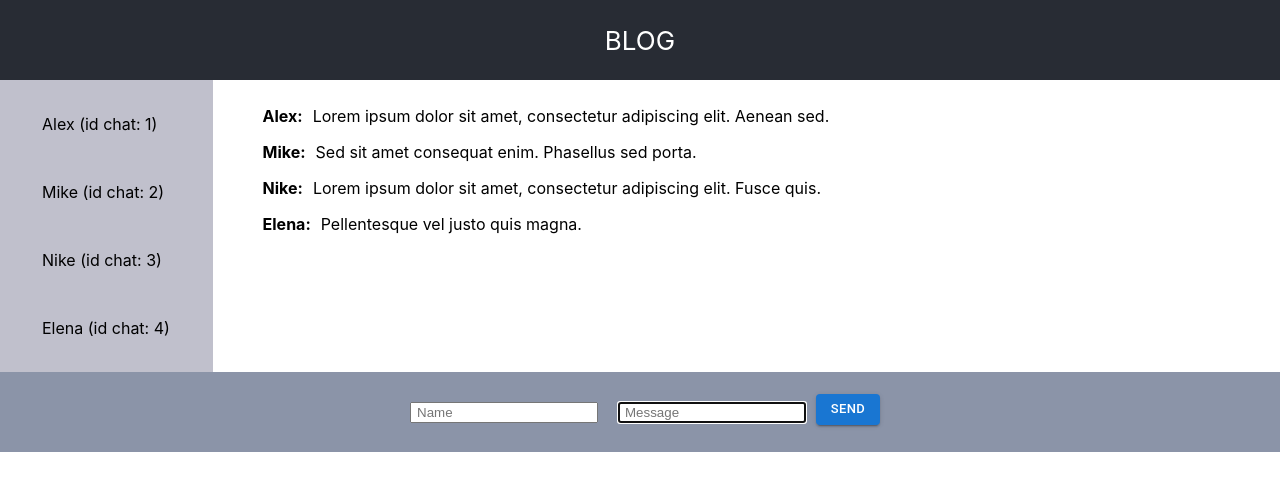
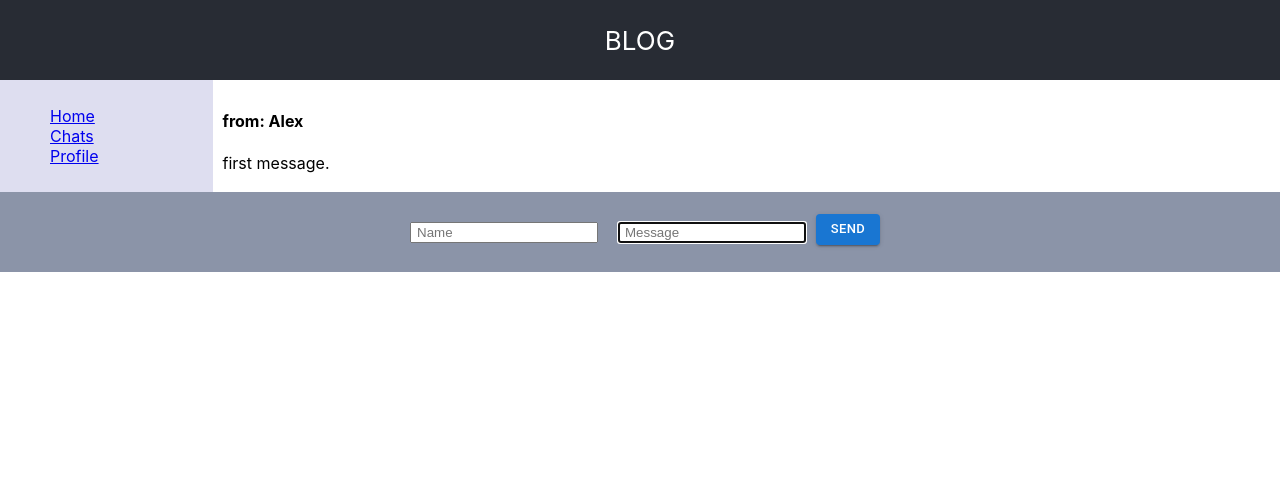
Before and after one commit to AlexZubareff/react_blog, a React (Create React App) app: page /chats/0 in a window 1280 px wide. Shown: the top 490 px of the page. Built offline with nearby package versions, Linux system fonts and the light colour scheme.

Commit message:
hw-4 redy

```diff
--- a/package.json
+++ b/package.json
@@ -11,6 +11,7 @@
     "@testing-library/user-event": "^13.5.0",
     "react": "^18.2.0",
     "react-dom": "^18.2.0",
+    "react-router-dom": "^6.4.3",
     "react-scripts": "5.0.1",
     "web-vitals": "^2.1.4"
   },
--- a/src/App.css
+++ b/src/App.css
@@ -26,7 +26,7 @@
 }
 
 .Left {
-  background-color: rgb(192, 192, 204);
+  background-color: rgb(222, 222, 240);
   width: 200px;
   padding: 10px;
 }
@@ -80,10 +80,19 @@
   padding-left: 5px;
 }
 
-h4 {
+h5 {
   display:inline;
   margin-top: 0;
   margin-right: 10px;
+}
+
+.navBar {
+  list-style: none;
+}
+
+.ChatList {
+  padding-top: 0;
+  padding-bottom: 0;
 }
 
 .App-link {
--- a/src/App.js
+++ b/src/App.js
@@ -5,52 +5,85 @@ import { FormSendMessage } from './components/FormSendMessage';
 import List from '@mui/material/List';
 import ListItem from '@mui/material/ListItem';
 import ListItemButton from '@mui/material/ListItemButton';
-
-
-
+import { BrowserRouter,HashRouter, Route, Routes } from "react-router-dom";
+import { NavBar } from './components/NavBar';
+import { Home } from './pages/Home';
+import { Profile } from './pages/Profile';
+import { NoRoute } from './pages/NoRoute';
+import { ChatList } from './pages/ChatList';
+import { Chat } from './pages/Chat';
+import { nanoid } from 'nanoid';
 
 
 export const App = (data) => {
 
-  const messageList = [
+  // const messageList = [
+  //   {
+  //     name: 'Alex',
+  //     text: 'Lorem ipsum dolor sit amet, consectetur adipiscing elit. Aenean sed.'
+  //   },
+  //   {
+  //     name: 'Mike',
+  //     text: 'Sed sit amet consequat enim. Phasellus sed porta.'
+  //   },
+  //   {
+  //     name: 'Nike',
+  //     text: 'Lorem ipsum dolor sit amet, consectetur adipiscing elit. Fusce quis.'
+  //   },
+  //   {
+  //     name: 'Elena',
+  //     text: 'Pellentesque vel justo quis magna.'
+  //   },
+  // ]
+
+  // const [textMessage, setTextMessage] = useState(messageList);
+
+
+      const chatsList = [
         {
-      name: 'Alex',
-      text: 'Lorem ipsum dolor sit amet, consectetur adipiscing elit. Aenean sed.'
+          nameChat: 'Chat_1',
+          from: 'Alex',
+          too:'Mike',
+          message: 'first message.',
+          date: new Date().toLocaleTimeString(),
+          id: nanoid()
         },
         {
-      name: 'Mike',
-      text: 'Sed sit amet consequat enim. Phasellus sed porta.'
+          nameChat: 'Chat_1',
+          from: 'Mike',
+          too:'Alex',
+          message: 'second message.',
+          date: new Date().toLocaleTimeString(),
+          id: nanoid()
         },
         {
-      name: 'Nike',
-      text: 'Lorem ipsum dolor sit amet, consectetur adipiscing elit. Fusce quis.'
+          nameChat: 'Chat_2',
+          from: 'Elena',
+          too:'Mike',
+          message: 'Lorem ipsum dolor sit amet, consectetur adipiscing elit. Aenean sed.',
+          date: new Date().toLocaleTimeString(),
+          id: nanoid()
         },
         {
-      name: 'Elena',
-      text: 'Pellentesque vel justo quis magna.'
+          nameChat: 'Chat_3',
+          from: 'Nike',
+          too:'Elena',
+          message: 'Lorem ipsum dolor sit amet, consectetur adipiscing elit. Fusce quis.',
+          date: new Date().toLocaleTimeString(),
+          id: nanoid()
+        },
+        {
+          nameChat: 'Chat_4',
+          from: 'Alex',
+          too:'Elena',
+          message: 'Pellentesque vel justo quis magna.',
+          date: new Date().toLocaleTimeString(),
+          id: nanoid()
         },
       ]
 
-  const [textMessage, setTextMessage] = useState(messageList);
 
-
-  const chatList = [
-    {
-      name: 'Alex',
-      id: '1'
-    },
-    {
-      name: 'Mike',
-      id: '2'    },
-    {
-      name: 'Nike',
-      id: '3'    },
-    {
-      name: 'Elena',
-      id: '4'    },
-  ]
-
-  const [chat, setChat] = useState(chatList);
+      const [chats, setChat] = useState(chatsList);
 
 
   // // useEffect((data) => {
@@ -64,43 +97,77 @@ export const App = (data) => {
   // //  setTextMessage(messageList)
   // // }, [])
 
-  const startChatList = chat.map((item, index) => {
-    return <List key={index.toString()}>
-              <ListItem>
-                <ListItemButton >{item.name} (id chat: {item.id})</ListItemButton>
-              </ListItem>
-          </List>;
+  // const startChatList = chats.map((item, index) => {
 
-  })
+  //   if(index)
+  //   return <List key={index.toString()}>
+  //             <ListItem>
+  //               {/* <ListItemButton>{item.nameChat}({index})</ListItemButton> */}
+  //               <ListItem>{item.nameChat}({index})</ListItem>
 
-  const startMessageList = textMessage.map((item, index) => {
-    return <ul key={index.toString()} className='list'>
-      <li><h4>{item.name}:</h4>{item.text}</li>
-      {/* <li>Text: {item.text}</li> */}
-    </ul>;
+  //             </ListItem>
+  //             <ListItem>{item.date}</ListItem>
+  //         </List>;
 
-  })
+  // })
+
+  // const startMessageList = textMessage.map((item, index) => {
+  //   return <ul key={index.toString()} className='list'>
+  //     <li><h4>{item.name}:</h4>{item.text}</li>
+  //     {/* <li>Text: {item.text}</li> */}
+  //   </ul>;
+
+  // })
+
+
+  // const startMessageList = chats.map((item, index) => {
+  //   return <ul key={index} className='list'>
+  //     <li><h5>{item.from} to {item.too}:</h5>{item.message}</li>
+  //     {/* <li>Text: {item.text}</li> */}
+  //   </ul>;
+
+  // })
+
+
+
 
   return (
+    <BrowserRouter>
           <div className="App">
         <header className='App-header '>BLOG</header>
 
           <div className='Body'>
             <div className='Left'>
-            {startChatList}
+              <NavBar />
+
             </div>
 
             <div className='Right'>
               {/* <Message className="Right"/> */}
-              {startMessageList}
+              {/* {startMessageList} */}
+              <Routes>
+                  <Route path="/" element = { <Home />} />
+
+                  <Route path="chats" >
+                      {/* <Route path=":chatId" element={ <Chat /> } /> */}
+                      <Route index element={ <ChatList chats = {chats} addChat = {setChat}/> } />
+                      <Route path=":chatId" element={ <Chat chat = {chats} addChats = {setChat}/> } />
+                  </Route>
+                  <Route exact path="/profile" element = { <Profile />} />
+                  <Route path="*" element = { <NoRoute />} />
+
+
+              </Routes>
+
             </div>
 
           </div>
         <footer className='App-footer'>
-          <FormSendMessage Message = {textMessage} handleSendMessage = {setTextMessage} />
+          <FormSendMessage Chat = {chats} handleSendMessage = {setChat} />
         </footer>
 
       </div>
+    </BrowserRouter>
   );
 }
 
--- a/src/components/Message.jsx
+++ b/src/components/Message.jsx
@@ -2,50 +2,49 @@ import { useEffect, useState } from 'react';
 
 export const Message = () => {
 
-    // console.log(firstMessage);
+    const chatsList = [
+        {
+          nameChat: 'Chat_1',
+          from: 'Alex',
+          too:'Mike',
+          message: 'Sed sit amet consequat enim. Phasellus sed porta.',
+          date: new Date().toLocaleTimeString() ,
+        },
+        {
+          nameChat: 'Chat_2',
+          from: 'Elena',
+          too:'Mike',
+          message: 'Lorem ipsum dolor sit amet, consectetur adipiscing elit. Aenean sed.',
+          date: new Date().toLocaleTimeString(),
+        },
+        {
+          nameChat: 'Chat_3',
+          from: 'Nike',
+          too:'Elena',
+          message: 'Lorem ipsum dolor sit amet, consectetur adipiscing elit. Fusce quis.',
+          date: new Date().toLocaleTimeString(),
+        },
+        {
+          nameChat: 'Chat_4',
+          from: 'Alex',
+          too:'Elena',
+          message: 'Pellentesque vel justo quis magna.',
+          date: new Date().toLocaleTimeString(),
+        },
+      ]
+
+      const [chats, setChat] = useState(chatsList);
 
 
-    // const messageList = [
-    //     {
-    //       name: 'Alex',
-    //       text: 'Lorem ipsum dolor sit amet, consectetur adipiscing elit. Aenean sed.'
-    //     },
-    //     {
-    //       name: 'Mike',
-    //       text: 'Sed sit amet consequat enim. Phasellus sed porta.'
-    //     },
-    //     {
-    //       name: 'Nike',
-    //       text: 'Lorem ipsum dolor sit amet, consectetur adipiscing elit. Fusce quis.'
-    //     },
-    //     {
-    //       name: 'Elena',
-    //       text: 'Pellentesque vel justo quis magna.'
-    //     },
-    //   ]
+    return (
+        <>
+        {chats.map((item, index) => (
+            <ul key={index} className='list'>
+                <li><h5>{item.from} to {item.too}:</h5>{item.message}</li>
+                {/* <li>Text: {item.text}</li> */}
+            </ul>
+              ))}
+        </>
 
-    //   const [textMessage, setTextMessage] = useState(messageList);
-
-    //   const startMessage = textMessage.map((item) => {
-    //     return <ul className='list'>
-    //                 <li><h3>Author: {item.name}</h3></li>
-    //                 <li>Text: {item.text}</li>
-    //             </ul>;
-
-    //   })
-
-    //   console.log(startMessage);
-
-    return <div >
-
-
-        {/* {startMessage} */}
-
-
-
-            {/* <form onSubmit={changeText} className={style.form}>
-            <input type="text" name="text"/>
-            <button>SEND</button>
-        </form> */}
-    </div>
+    )
 }
--- /dev/null
+++ b/src/components/NavBar.jsx
@@ -0,0 +1,11 @@
+import { Link } from 'react-router-dom'
+
+export const NavBar = () => {
+    return (
+        <ul className="navBar">
+            <li><Link to="/">Home</Link></li>
+            <li><Link to="/chats">Chats</Link></li>
+            <li><Link to="/profile">Profile</Link></li>
+        </ul>
+    )
+}
--- /dev/null
+++ b/src/pages/Chat.jsx
@@ -0,0 +1,45 @@
+import { useState } from "react";
+import { useParams } from "react-router-dom";
+import { Message } from "../components/Message"
+import { ChatList } from "./ChatList"
+import List from '@mui/material/List';
+import ListItem from '@mui/material/ListItem';
+
+
+
+
+export const Chat = ({chat, addChats}) => {
+
+
+    // console.log(chats);
+    const { chatId } = useParams();
+     console.log(chatId);
+    const [chatsList, setChat] = useState(chat);
+    console.log(chatsList);
+
+
+    return <>
+        {/* <Message messages={chatsList[chatId].message}/> */}
+        {/* <ChatList chatList={chat} chatId = { chatId }/> */}
+
+        {/* {chatsList.map((item) => ( */}
+        {/* <List key={item.id} className = "ChatList"> */}
+            {/* <ListItem>{item.nameChat} - {item.id} - {item.message}</ListItem> */}
+            {/* <ListItemButton to={item.id}>{item.nameChat}({item.id})</ListItemButton> */}
+
+            {/* <ListItem>{item.nameChat}({item.id})</ListItem> */}
+            {/* <ListItem>{item.date}</ListItem> */}
+        {/* </List> */}
+
+      {/* ))} */}
+
+          <h4>from: {chatsList[chatId].from}</h4>
+
+          {chatsList[chatId].message}
+
+          {/* chatsList.forEach(item => item.id && chatId ? <h1>{chatId}</h1> : <h2>Выбирите чат</h2>) */}
+
+
+        </>
+
+}
--- /dev/null
+++ b/src/pages/ChatList.jsx
@@ -0,0 +1,52 @@
+import '../App.css';
+import { useEffect, useState } from 'react';
+import List from '@mui/material/List';
+import ListItem from '@mui/material/ListItem';
+import { ListItemButton } from '@mui/material';
+import Button from '@mui/material/Button';
+import { nanoid } from 'nanoid';
+import { Link } from 'react-router-dom';
+
+
+
+export const ChatList = ({chats, addChat}) => {
+
+  // console.log(ChatList);
+const [nameChat, setNameChat] = useState('');
+
+  const onAddChat = (ev) => {
+
+    ev.preventDefault()
+
+       if (nameChat) {
+        addChat([...chats,
+          {
+            nameChat,
+            date: new Date().toLocaleTimeString(),
+            id: nanoid()
+          }
+        ]);
+        setNameChat('');
+       }
+    }
+
+
+
+    return <>
+      {chats.map((item, index) => (
+        <List key={index} className = "ChatList">
+            <ListItemButton><Link to={`/chats/${index}`}>{item.nameChat}({index})</Link></ListItemButton>
+            <ListItemButton to={`/chats/${index}`}>{item.nameChat}({index})</ListItemButton>
+
+            {/* <ListItem>{item.nameChat}({item.id})</ListItem> */}
+            {/* <ListItem>{item.date}</ListItem> */}
+        </List>
+
+      ))}
+      <form onSubmit={onAddChat}>
+        <input  className = "Input" type="text" name="nameChat" placeholder='Enter chat name' value={nameChat} onChange={(e)=>setNameChat(e.target.value)} />
+        <Button type="submit" variant="contained" size="small">ADD CHAT</Button>
+    </form>
+  </>
+
+}
--- /dev/null
+++ b/src/pages/Home.jsx
@@ -0,0 +1,6 @@
+
+export const Home = () => {
+
+    return <h3>Home</h3>
+
+}
--- /dev/null
+++ b/src/pages/NoRoute.jsx
@@ -0,0 +1,6 @@
+
+export const NoRoute = () => {
+
+    return <h3>There is No sach Route.</h3>
+
+}
--- /dev/null
+++ b/src/pages/Profile.jsx
@@ -0,0 +1,6 @@
+
+export const Profile = () => {
+
+    return <h3>Profile</h3>
+
+}
```
Also changed, not shown: src/components/FormSendMessage.jsx (+12 -5 lines), 1 other file (tests, documents, lock files or other folders). Lines whose indentation alone changed are shown as unchanged.
